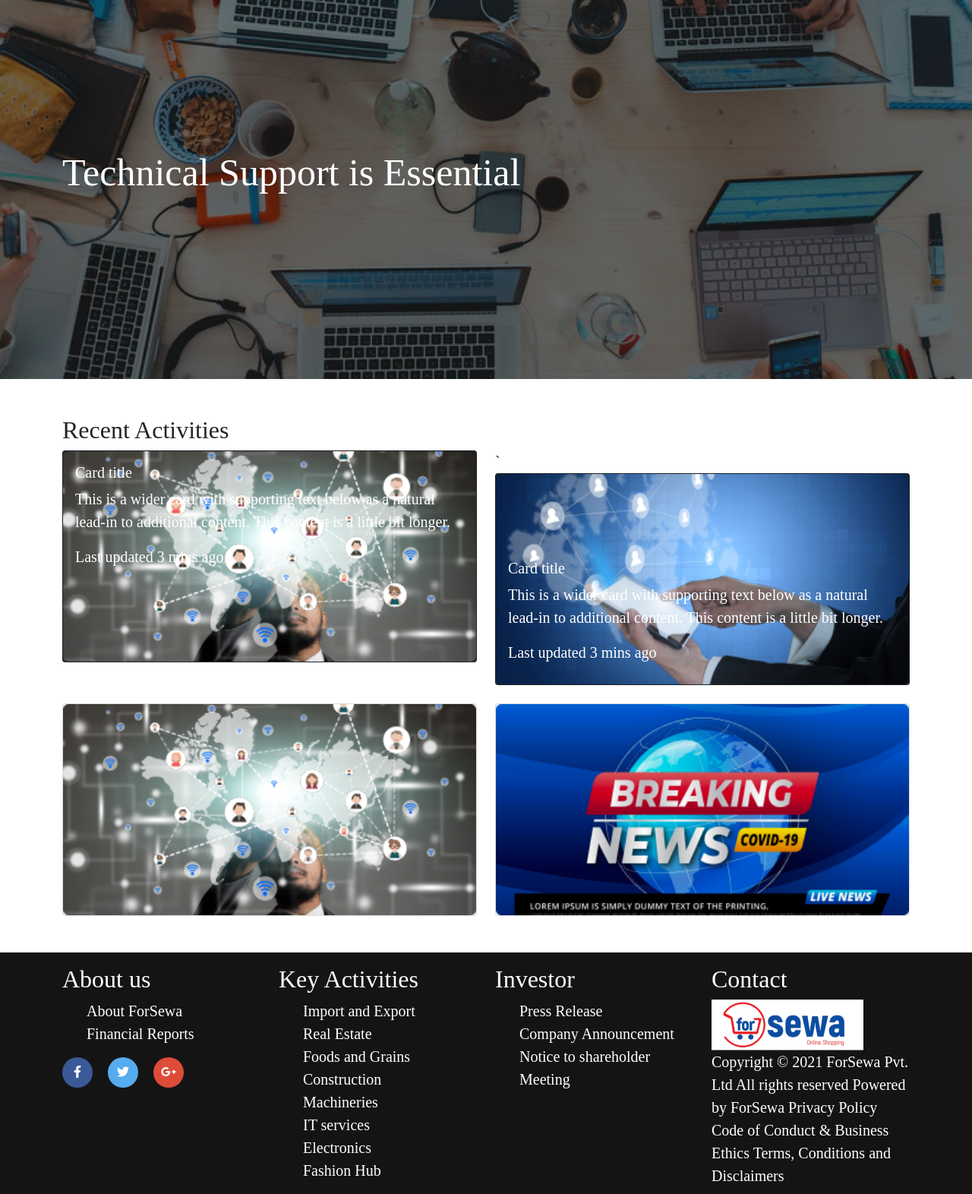
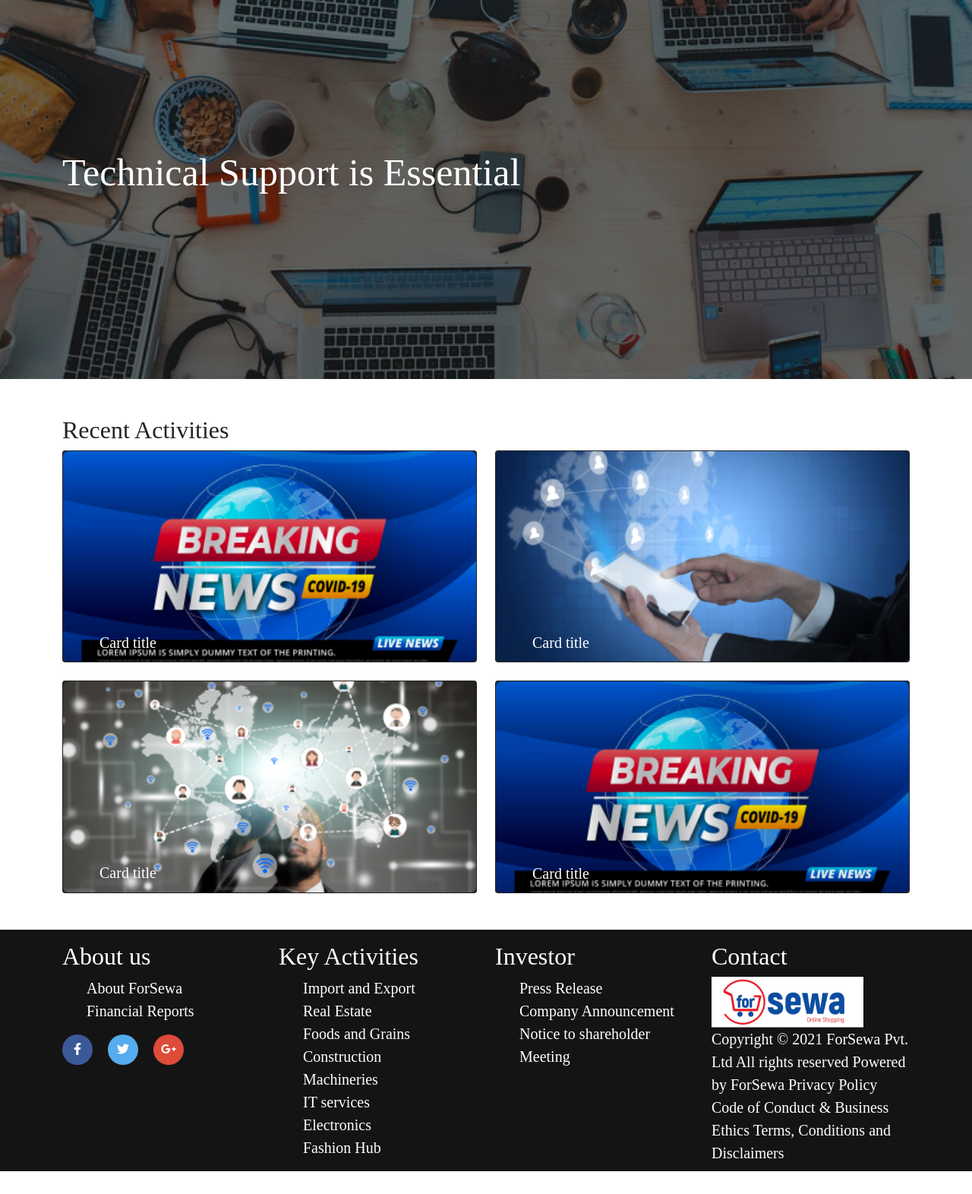
Before and after one commit to Birajramtel/for_sewa, a PHP site: page / in a window 1280 px wide. Shown: the part 1287-2859 px from the top of the page at 76% size. After the commit the page ends 2829 px from the top, so only its background shows below. Run offline with PHP 8.4, Linux system fonts and the light colour scheme; some libraries are stand-ins or nearby versions; some web fonts are replaced.

Commit message:
Changes made in Homepage from Office

```diff
--- a/index.php
+++ b/index.php
@@ -64,13 +64,13 @@
                 </div>
           </div>
           <div class="carousel-item">
-            <img src="img/Slider_1.png" class="d-block w-100" alt="Home page Image">
+            <img src="img/Slider_2.png" class="d-block w-100" alt="Home page Image">
                 <div class="carousel-caption d-none d-md-block">
                   <h2 class="header_1 pb-5"> Your home <br> away from Home.</h2>
                 </div>
           </div>
           <div class="carousel-item">
-            <img src="img/Slider_1.png" class="d-block w-100" alt="Home page Image">
+            <img src="img/Slider_3.png" class="d-block w-100" alt="Home page Image">
             <div class="carousel-caption d-none d-md-block">
                 <h2 class="header_1 pb-5"> Your home <br> away from Home.</h2>
              </div>
@@ -143,32 +143,46 @@
             <div class="row row-cols-1 row-cols-md-2 g-4">
                 <div class="col">
                     <div class="card bg-dark text-white">
-                        <img src="img/Recent_news_3.png" class="card-img" alt="...">
-                        <div class="card-img-overlay">
-                            <h5 class="card-title">Card title</h5>
-                            <p class="card-text">This is a wider card with supporting text below as a natural lead-in to additional content. This content is a little bit longer.</p>
-                            <p class="card-text">Last updated 3 mins ago</p>
-                        </div>
-                    </div>
-                </div>
-                <div class="col">`
-                    <div class="card bg-dark text-white">
-                        <img src="img/Recent_news_2.png" class="card-img" alt="...">
-                        <div class="card-img-overlay">
-                            <h5 class="card-title pt-5 mt-5">Card title</h5>
-                            <p class="card-text">This is a wider card with supporting text below as a natural lead-in to additional content. This content is a little bit longer.</p>
-                            <p class="card-text">Last updated 3 mins ago</p>
+                        <img src="img/Recent_news_1.png" class="card-img" alt="Recent News">
+                        <div class="card-img-overlay  p-5">
+                            <div class="card_bottom pt-5 mt-5">
+                                <h5 class="pt-5 mt-5">Card title</h5>
+                                <p>This is a wider card with supporting text below as a natural lead-in to additional content. This content is a little bit longer.</p>
+                            </div>
                         </div>
                     </div>
                 </div>
                 <div class="col">
-                    <div class="card card_hero">
-                        <img src="img/Recent_news_3.png" class="card-img-top" alt="...">
+                    <div class="card bg-dark text-white">
+                        <img src="img/Recent_news_2.png" class="card-img" alt="Recent News">
+                        <div class="card-img-overlay p-5">
+                            <div class="card_bottom pt-5 mt-5">
+                                <h5 class="pt-5 mt-5">Card title</h5>
+                                <p>This is a wider card with supporting text below as a natural lead-in to additional content. This content is a little bit longer.</p>
+                            </div>
+                        </div>
                     </div>
                 </div>
                 <div class="col">
-                    <div class="card">
-                        <img src="img/Recent_news_1.png" class="card-img-top" alt="...">
+                    <div class="card bg-dark text-white">
+                        <img src="img/Recent_news_3.png" class="card-img-top" alt="Recent News">
+                        <div class="card-img-overlay p-5">
+                            <div class="card_bottom pt-5 mt-5">
+                                <h5 class="pt-5 mt-5">Card title</h5>
+                                <p>This is a wider card with supporting text below as a natural lead-in to additional content. This content is a little bit longer.</p>
+                            </div>
+                        </div>
+                    </div>
+                </div>
+                <div class="col">
+                    <div class="card bg-dark text-white">
+                        <img src="img/Recent_news_1.png" class="card-img-top" alt="Recent News">
+                        <div class="card-img-overlay card-footer p-5">
+                            <div class="card_bottom pt-5 mt-5">
+                                <h5 class="pt-5 mt-5">Card title</h5>
+                                <p>This is a wider card with supporting text below as a natural lead-in to additional content. This content is a little bit longer.</p>
+                            </div>
+                        </div>
                     </div>
                 </div>
             </div>
```
